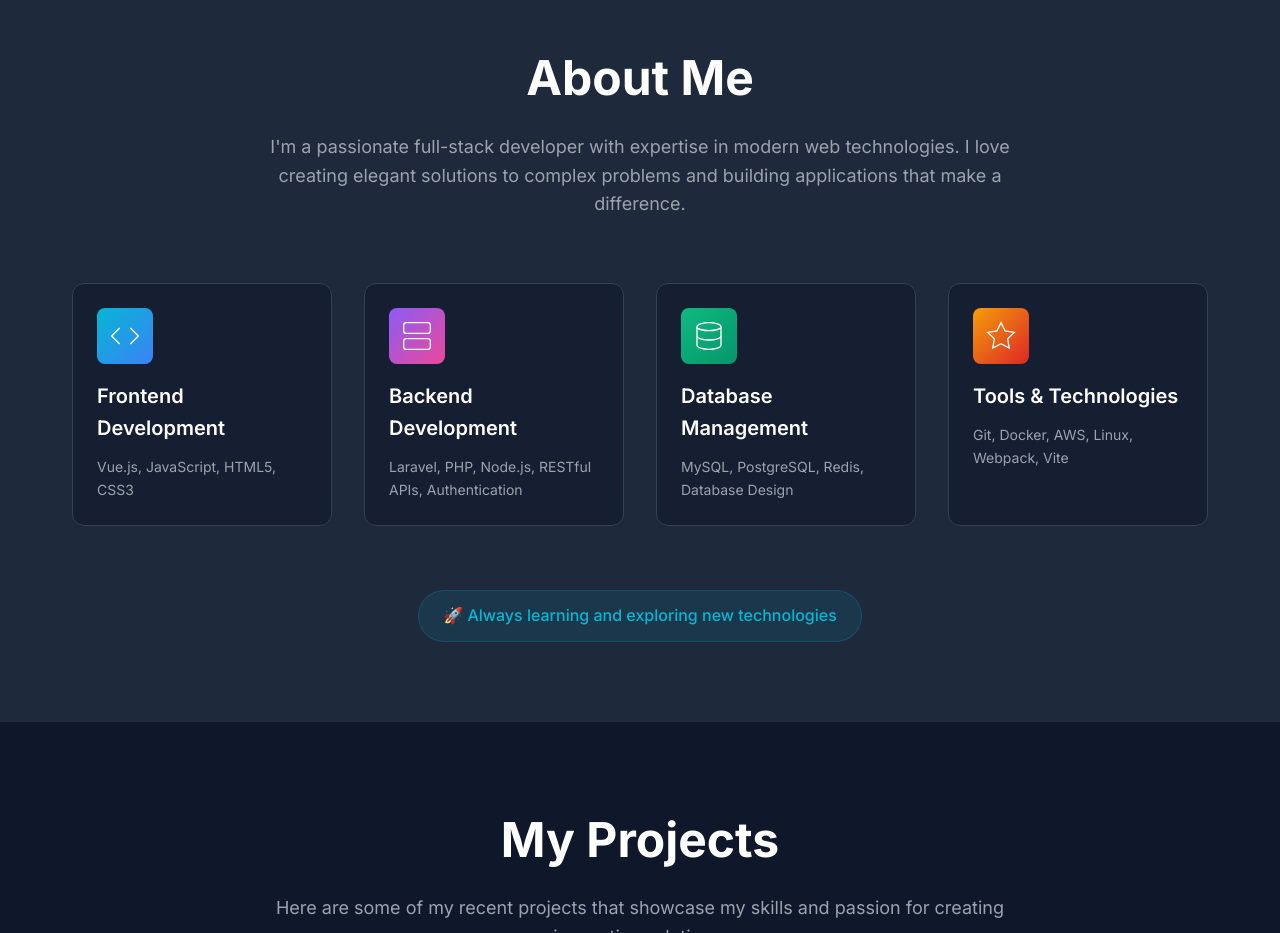
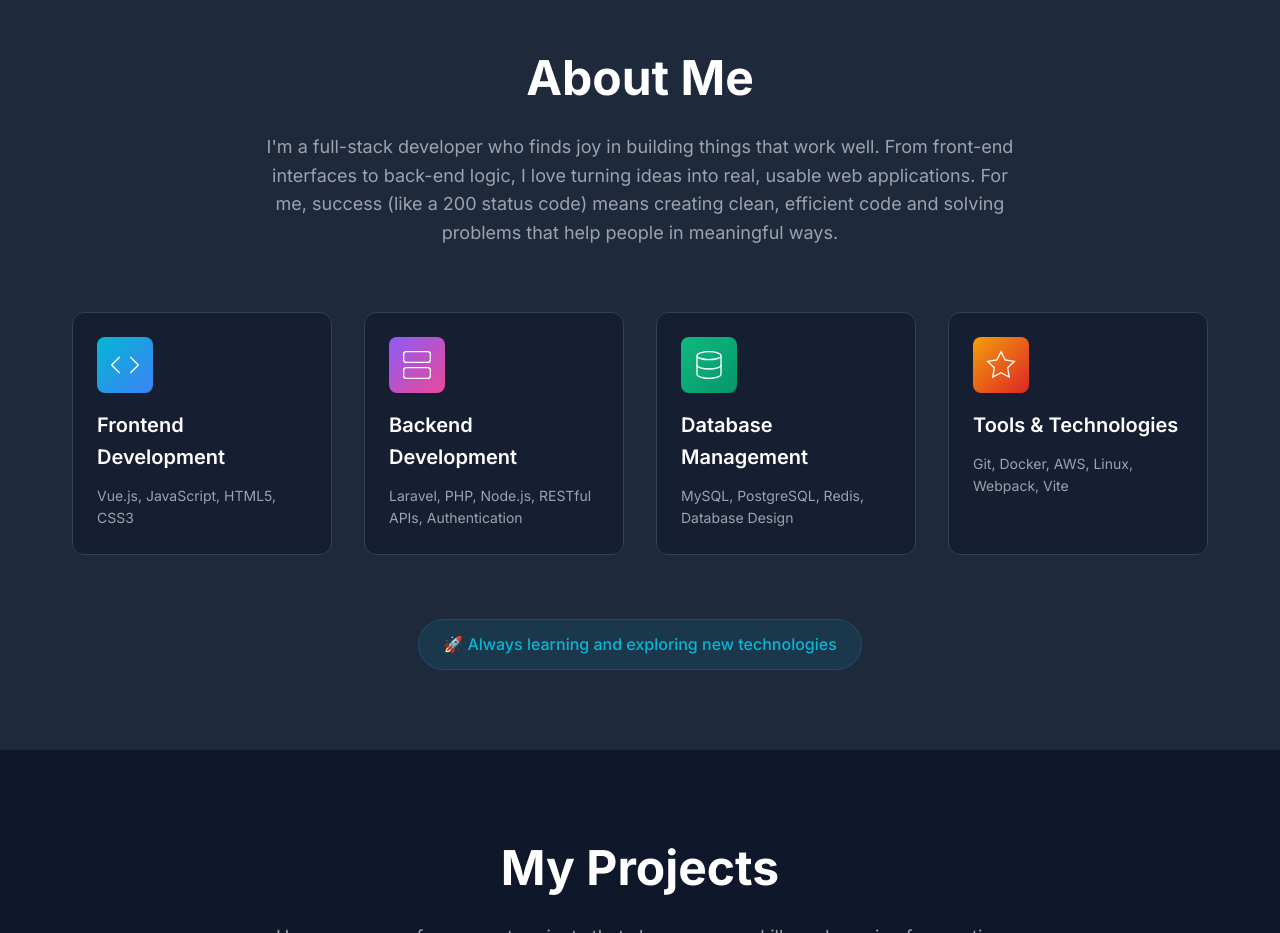
Before and after one commit to MigsGit/StatusCode200, a plain HTML site: page index.html in a window 1280 px wide. Shown: the part 840-1773 px from the top of the page. Drawn offline with nearby package versions, Linux system fonts and the light colour scheme; a script that the page names is missing.

Commit message:
Index | Edit about page & Insert Title Logo

```diff
--- a/index.html
+++ b/index.html
@@ -4,7 +4,7 @@
         <meta charset="UTF-8">
         <meta name="viewport" content="width=device-width, initial-scale=1.0">
         <title>Miguel Legaspi - Full Stack Developer</title>
-
+        <link rel="icon" type="image/x-icon" href="content/status-code-logo.png">
         <!-- Fonts -->
         <link href="https://fonts.googleapis.com/css2?family=Inter:wght@300;400;500;600;700;800&display=swap" rel="stylesheet">
         <!-- Libraries -->
@@ -126,8 +126,7 @@
                 <div class="section-header" data-aos="fade-up">
                     <h2 class="section-title">About Me</h2>
                     <p class="section-subtitle">
-                        I'm a passionate full-stack developer with expertise in modern web technologies.
-                        I love creating elegant solutions to complex problems and building applications that make a difference.
+                        I'm a full-stack developer who finds joy in building things that work well. From front-end interfaces to back-end logic, I love turning ideas into real, usable web applications. For me, success (like a 200 status code) means creating clean, efficient code and solving problems that help people in meaningful ways.
                     </p>
                 </div>
 
```
